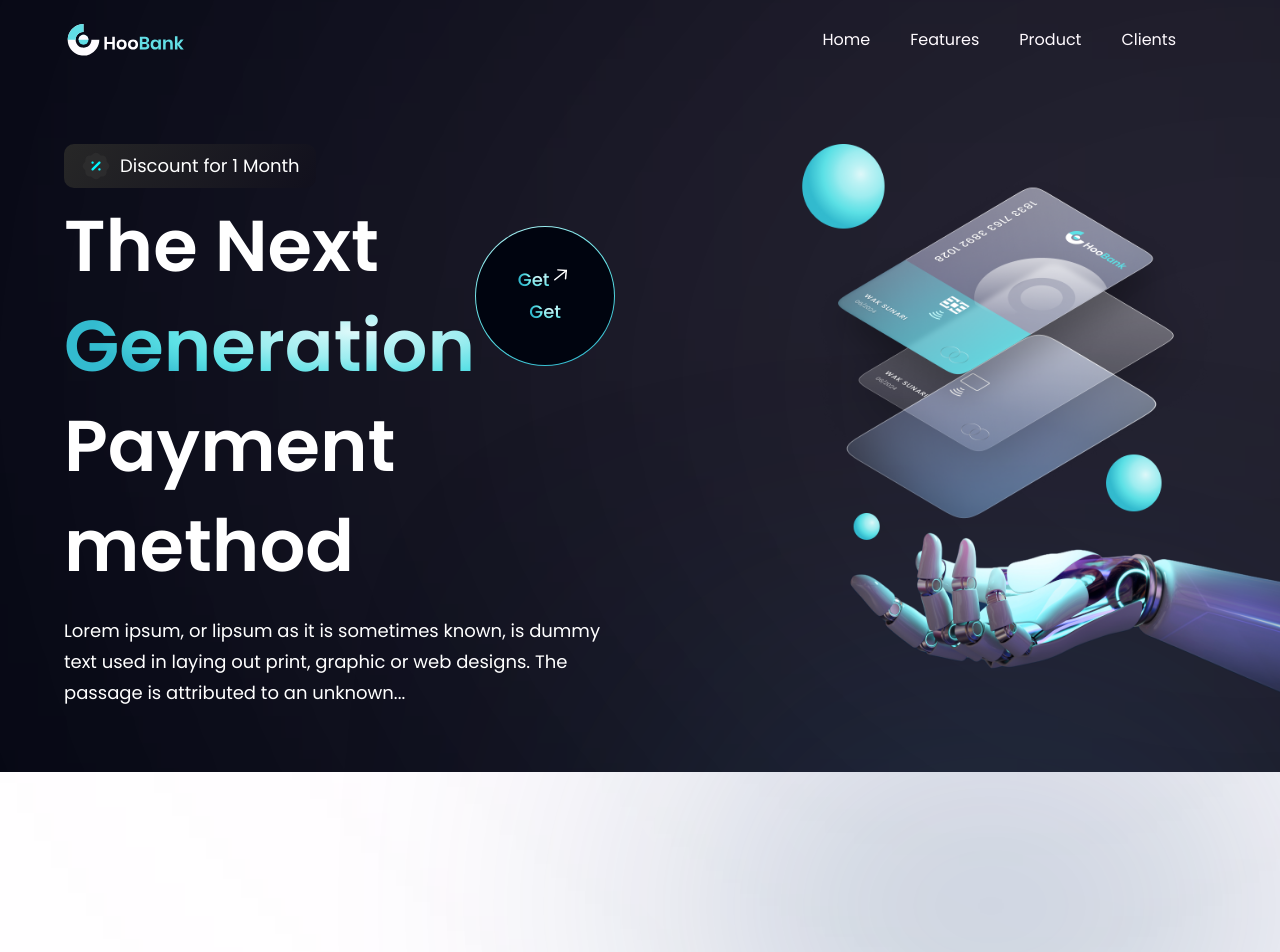
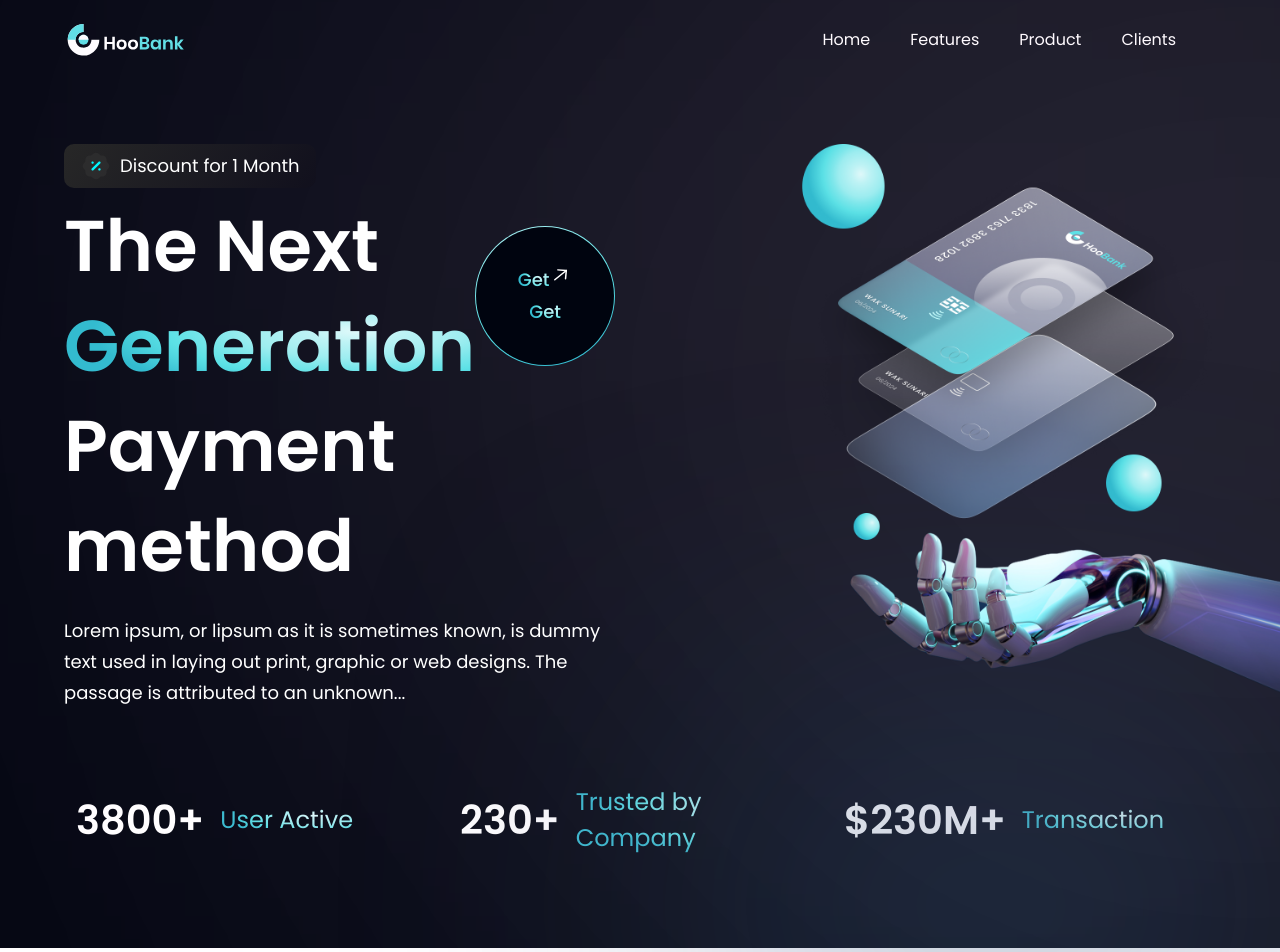
Before and after one commit to amindev92/payment, a React (Vite) app: page / in a window 1280 px wide. Shown: the top 952 px of the page. Built offline with nearby package versions, Linux system fonts and the light colour scheme.

Commit message:
complete stats section

```diff
--- a/src/App.jsx
+++ b/src/App.jsx
@@ -1,6 +1,6 @@
 import './index.js'
 import styles from './index.js'
-import { Hero, Navbar } from './components'
+import { Hero, Navbar, Stats } from './components'
 
 const App = () => {
   return (
@@ -16,6 +16,12 @@ const App = () => {
           <Hero />
         </div>
       </div>
+
+      <div className={`${styles.paddingX} ${styles.flexStart}`}>
+        <div className={`${styles.boxWidth} `}>
+          <Stats />
+        </div>
+      </div>
     </div>
   )
 }
--- a/src/components/Stats.jsx
+++ b/src/components/Stats.jsx
@@ -1,8 +1,20 @@
-import React from 'react'
+import { stats } from "../constant/index.js"
+import styles from "../index.js"
 
 const Stats = () => {
     return (
-        <div>Stats</div>
+        <div className={`${styles.flexCenter} flex-row flex-wrap ss:mb-20 mb-6`}>
+            {stats.map((stat) => (
+                <div className="flex-1 flex flex-row justify-start items-center m-3" key={stat.id}>
+                    <h2 className='font-poppins font-semibold xs:text-[40px] text-[32px] text-white'>
+                        {stat.value}
+                    </h2>
+                    <p className="font-poppins font-normal xs:text-[24px] text-[16px] text-gradient ml-4">
+                        {stat.title}
+                    </p>
+                </div>
+            ))}
+        </div>
     )
 }
 
```
